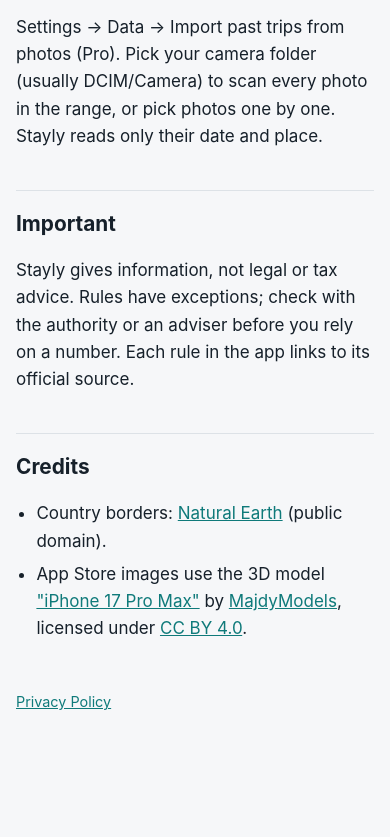
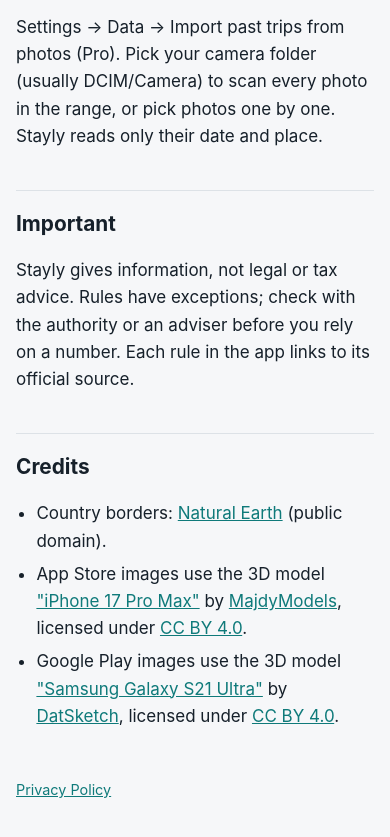
Before and after one commit to aligkts/PrivacyPolicies, a plain HTML site: page stayly-support.html in a window 390 px wide. Shown: the part 3655-4492 px from the top of the page. Before the commit the page ends 4447 px from the top, so only its background shows below. Drawn offline with Linux system fonts and the light colour scheme.

Commit message:
Stayly support: credit the phone model used in the Google Play images
Co-Authored-By: Claude Opus 5.5 <noreply@anthropic.com>

```diff
--- a/stayly-support.html
+++ b/stayly-support.html
@@ -102,6 +102,7 @@ li { margin: 6px 0; }
 <ul>
   <li>Country borders: <a href="https://www.naturalearthdata.com">Natural Earth</a> (public domain).</li>
   <li>App Store images use the 3D model <a href="https://sketchfab.com/3d-models/iphone-17-pro-max-87fc1df741384124a8ce0226d2b2058d">"iPhone 17 Pro Max"</a> by <a href="https://sketchfab.com/MG990">MajdyModels</a>, licensed under <a href="https://creativecommons.org/licenses/by/4.0/">CC BY 4.0</a>.</li>
+  <li>Google Play images use the 3D model <a href="https://sketchfab.com/3d-models/samsung-galaxy-s21-ultra-cd962832be7744efb6b37fe0ee2027e7">"Samsung Galaxy S21 Ultra"</a> by <a href="https://sketchfab.com/DatSketch">DatSketch</a>, licensed under <a href="https://creativecommons.org/licenses/by/4.0/">CC BY 4.0</a>.</li>
 </ul>
 
 <p class="footer"><a href="stayly-privacy.html">Privacy Policy</a></p>
```
